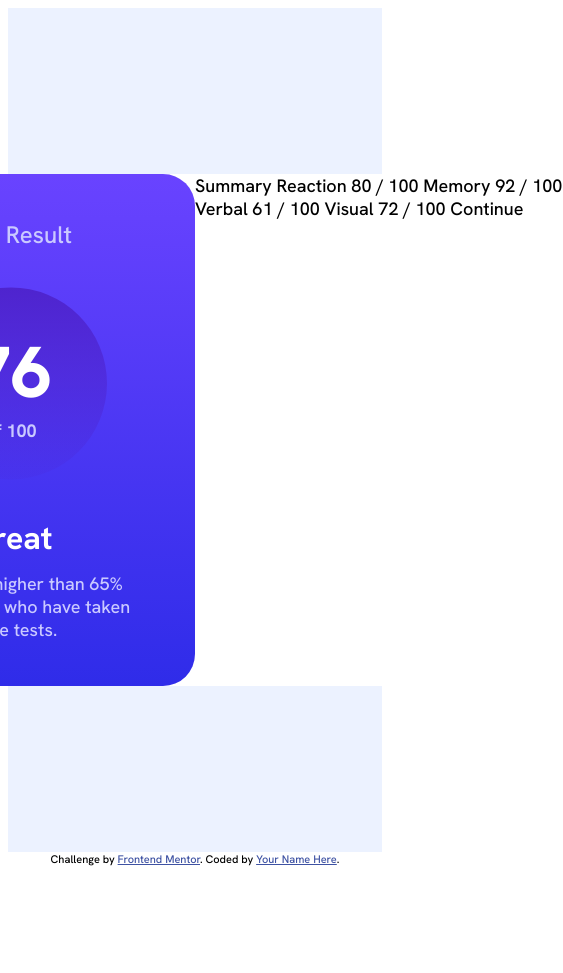
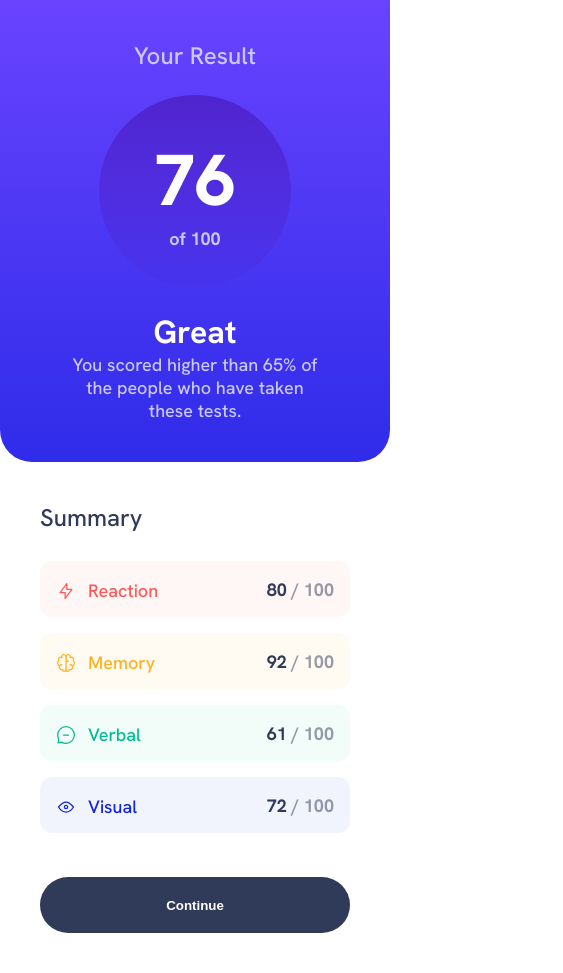
Before and after one commit to cnbrenci/result-summary-component, a plain HTML site: page index.html in a window 390 px wide. Shown: the whole page, 563 px wide, since content can reach past the window. Before the commit the page ends 874 px from the top, so only its background shows below. Drawn offline with Linux system fonts and the light colour scheme.

Commit message:
Completed desktop and mobile views

```diff
--- a/index.html
+++ b/index.html
@@ -17,7 +17,7 @@
 <body>
   <section class="outer-grid">
     <div class="component">
-      <div class="left">
+      <div class="left gradient">
         <h3>Your Result</h3>
         <div class="circle-gradient centered-flex-column">
           <h1>76</h1>
@@ -27,21 +27,37 @@
         <p>You scored higher than 65% of the people who have taken these tests.</p>
       </div>
       <div class="right">
-        Summary
+        <h3>Summary</h3>
 
-        Reaction
-        80 / 100
+        <div class="summary-result red">
+          <p>
+            <img src="./resources/images/icon-reaction.svg" alt="lightening bolt icon" />Reaction
+          </p>
+          <p class="navy"><strong>80 <span>/ 100</span></strong></p>
+        </div>
 
-        Memory
-        92 / 100
+        <div class="summary-result yellow">
+          <p>
+            <img src="./resources/images/icon-memory.svg" alt="brain icon" />Memory
+          </p>
+          <p class="navy"><strong>92 <span>/ 100</span></strong></p>
+        </div>
 
-        Verbal
-        61 / 100
+        <div class="summary-result green">
+          <p>
+            <img src="./resources/images/icon-verbal.svg" alt="chat bubble icon" />Verbal
+          </p>
+          <p class="navy"><strong>61 <span>/ 100</span></strong></p>
+        </div>
 
-        Visual
-        72 / 100
+        <div class="summary-result blue">
+          <p>
+            <img src="./resources/images/icon-visual.svg" alt="eye icon" />Visual
+          </p>
+          <p class="navy"><strong>72 <span>/ 100</span></strong></p>
+        </div>
 
-        Continue
+        <button type="button" class="button"><strong>Continue</strong></button>
       </div>
     </div>
   </section>
--- a/resources/css/style.css
+++ b/resources/css/style.css
@@ -4,14 +4,24 @@
     --very-light-blue: #ECF2FF;
     --purple: #7755FF;
     --dark-navy: #303B59;
+    --red: hsl(0, 100%, 67%);
+    --dilute-red: hsla(0, 100%, 67%, 5%);
+    --yellow: hsl(39, 100%, 56%);
+    --dilute-yellow: hsla(39, 100%, 56%, 5%);
+    --green: hsl(166, 100%, 37%);
+    --dilute-green: hsla(166, 100%, 37%, 5%);
+    --blue: hsl(234, 85%, 45%);
+    --dilute-blue: hsla(234, 85%, 45%, 5%);
 
     --h3-color: var(--dark-navy);
-    --p-color: var(--light-blue);
+    --p-color: var(--dark-navy);
 
     --font-xl: 7.2rem;
     --font-l: 3.2rem;
     --font-m: 2.4rem;
     --font-body: 1.8rem;
+
+    --top-bottom-padding: 4rem;
 }
 
 html {
@@ -52,33 +62,93 @@ section.outer-grid {
     display: grid;
     grid-template: 100vh / 100vw;
     justify-items: center;
-    align-items: center;
     justify-content: center;
     align-content: center;
     background-color: var(--very-light-blue);
 }
 
-.component {
-    background-color: var(--white);
-    height: 51.2rem;
-    width: 73.6rem;
-    display: grid;
-    grid-template-columns: 1fr 1fr;
+.left {
     border-radius: 32px;
+    padding: var(--top-bottom-padding) 6.4rem;
+    display: flex;
+    flex-direction: column;
+    align-items: center;
+    justify-content: space-between;
+    text-align: center;
+    --h3-color: var(--light-blue);
+    --p-color: var(--light-blue);
 }
 
-.left {
+.right {
+    padding: var(--top-bottom-padding) 4rem;
+}
+
+.right h3 {
+    margin-bottom: 2.8rem;
+}
+
+.summary-result {
+    height: 5.6rem;
+    border-radius: 12px;
+    display: flex;
+    align-items: center;
+    justify-content: space-between;
+    padding: 0 1.6rem;
+    margin: 1.6rem 0;
+}
+
+.summary-result p {
+    display: inline-block;
+}
+
+.summary-result img {
+    position: relative;
+    top: 0.4rem;
+    padding-right: 1.2rem;
+}
+
+.red {
+    --p-color: var(--red);
+    background-color: var(--dilute-red);
+}
+
+.yellow {
+    --p-color: var(--yellow);
+    background-color: var(--dilute-yellow);
+}
+
+.green {
+    --p-color: var(--green);
+    background-color: var(--dilute-green);
+}
+
+.blue {
+    --p-color: var(--blue);
+    background-color: var(--dilute-blue);
+}
+
+.navy {
+    --p-color: var(--dark-navy);
+}
+
+.navy span {
+    opacity: 50%;
+}
+
+.button {
+    height: 5.6rem;
+    width: 100%;
+    border-radius: 128px;
+    border: none;
+    background-color: var(--dark-navy);
+    color: var(--white);
+    margin-top: 2.8rem;
+}
+
+.gradient, .button:hover {
     background-color: var(--purple);
     color: var(--white);
     background: linear-gradient(to bottom, #6943FF 0%, #2F2CE9 100%);
-    border-radius: 32px;
-    display: flex;
-    flex-direction: column;
-    align-items: center;
-    justify-content: space-evenly;
-    text-align: center;
-    padding: 3.2rem 6.4rem;
-    --h3-color: var(--light-blue);
 }
 
 .circle-gradient {
@@ -98,11 +168,49 @@ section.outer-grid {
     flex-flow: column;
 }
 
-.attribution {
-    font-size: 1.1rem;
-    text-align: center;
+.component {
+    background-color: var(--white);
+    display: grid;
 }
 
-.attribution a {
-    color: hsl(228, 45%, 44%);
+/* desktop */
+@media screen and (min-width: 541px) {
+    .attribution {
+        font-size: 1.1rem;
+        text-align: center;
+    }
+
+    .attribution a {
+        color: hsl(228, 45%, 44%);
+    }
+
+    .component {
+        height: 51.2rem;
+        width: 73.6rem;
+        grid-template-columns: 1fr 1fr;
+        border-radius: 32px;
+    }
+
+    section.outer-grid {
+        align-items: center;
+    }
 }
+
+/* mobile */
+@media screen and (max-width: 540px) {
+    .component {
+        grid-template-rows: 1fr 1fr;
+    }
+
+    body {
+        margin: 0;
+    }
+
+    .attribution {
+        display: none;
+    }
+
+    .left {
+        border-radius: 0 0 32px 32px;
+    }
+}
```
